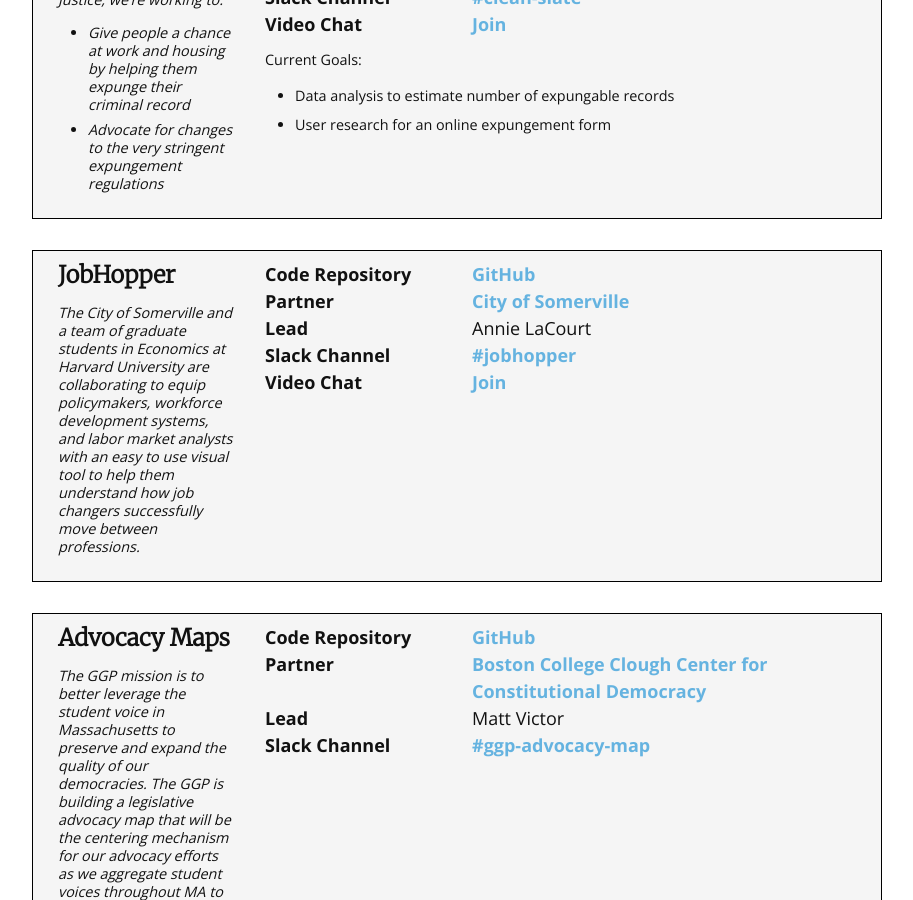
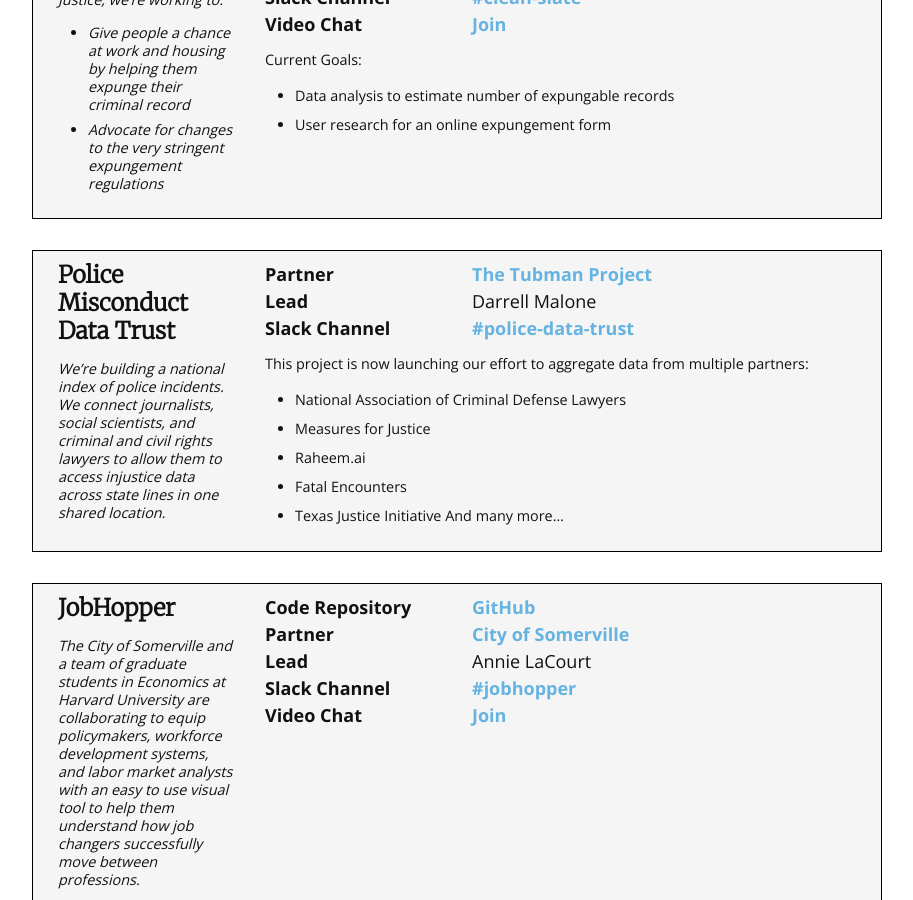
Before and after one commit to codeforboston/codeforboston.org, a Jekyll site: the page built from projects.html, in a window 1280 px wide and 900 px high, scrolled down 1735 px. Shown: the whole window, without its empty margins (183-1096 px from the left). Built offline with Jekyll 4.4.1, drawn with Linux system fonts in a browser that asks for light colours; nearby versions of some CDN libraries.

Commit message:
Added PMDT Project

```diff
--- a/_data/projects/active.yml
+++ b/_data/projects/active.yml
@@ -70,6 +70,26 @@
 
     * Data analysis to estimate number of expungable records
     * User research for an online expungement form
+- name: Police Misconduct Data Trust
+  elevatorPitch: |
+    We're building a national index of police incidents.
+    We connect journalists, social scientists, and criminal
+    and civil rights lawyers to allow them to access injustice
+    data across state lines in one shared location.
+  partner:
+    - name: The Tubman Project
+      url: https://tubmanproject.com/
+  lead: Darrell Malone
+  slackChannel: police-data-trust
+  news: |
+    This project is now launching our effort to aggregate data from multiple partners:
+
+    * National Association of Criminal Defense Lawyers
+    * Measures for Justice
+    * Raheem.ai
+    * Fatal Encounters
+    * Texas Justice Initiative
+    And many more...
 - name: JobHopper
   repository: https://github.com/codeforboston/jobhopper
   elevatorPitch: >-
```
